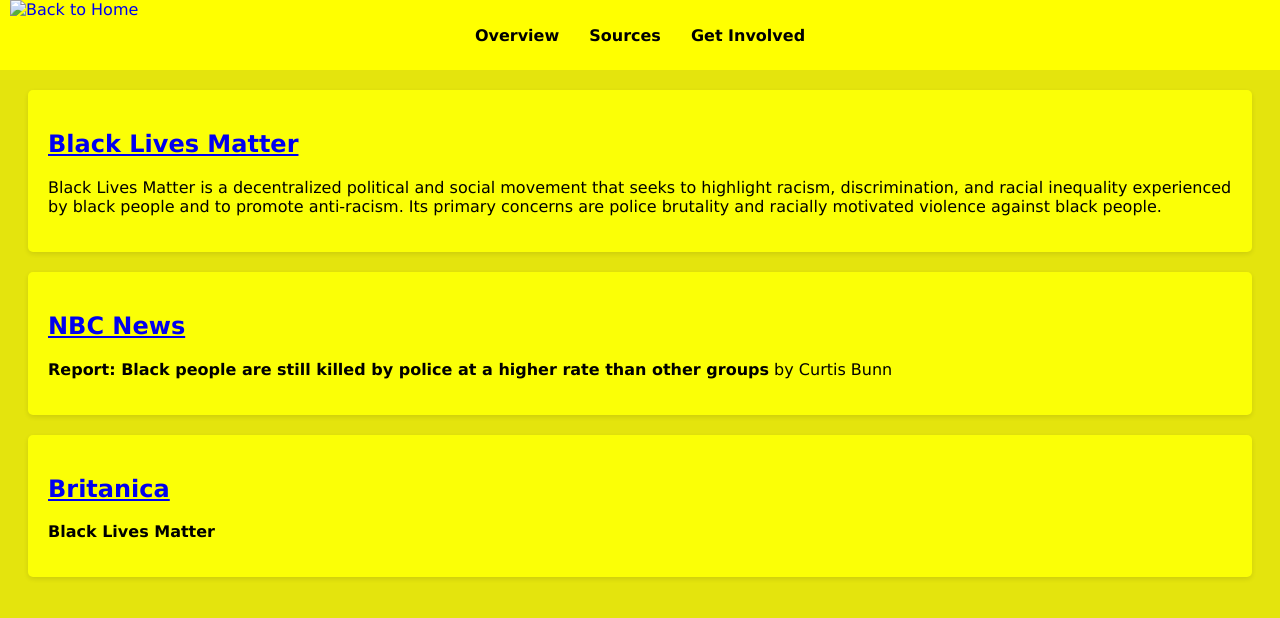
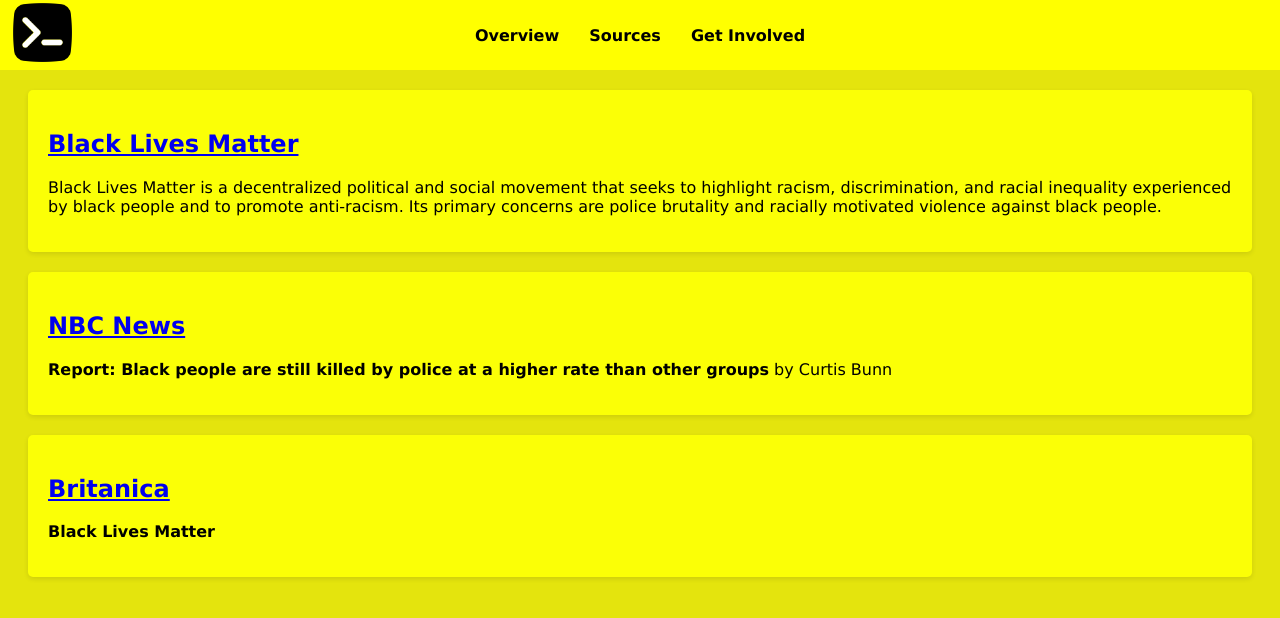
Before and after one commit to Chaosdemon16/worldvision40hrchallenge, a plain HTML site: page BML/sources.html in a window 1280 px wide. Drawn offline with Linux system fonts and the light colour scheme; the site is published under a folder, as on GitHub Pages, so addresses that start at the root find nothing.

Commit message:
Update sources.html

```diff
--- a/BML/sources.html
+++ b/BML/sources.html
@@ -5,12 +5,11 @@
   <meta name="viewport" content="width=device-width, initial-scale=1.0">
   <title>Template</title>
   <link rel="stylesheet" href="style.css">
-  <link rel="stylesheet" href="/worldvision40hrchallenge/style.css">
 </head>
 <body>
   <header>
     <div class="backToHome">
-      <a href="/worldvision40hrchallenge/index.html"><img src="/terminal.png" alt="Back to Home"></a>
+      <a href="/worldvision40hrchallenge/index.html"><img src="terminal.png" alt="Back to Home"></a>
     </div>
     <nav>
       <ul>
```
